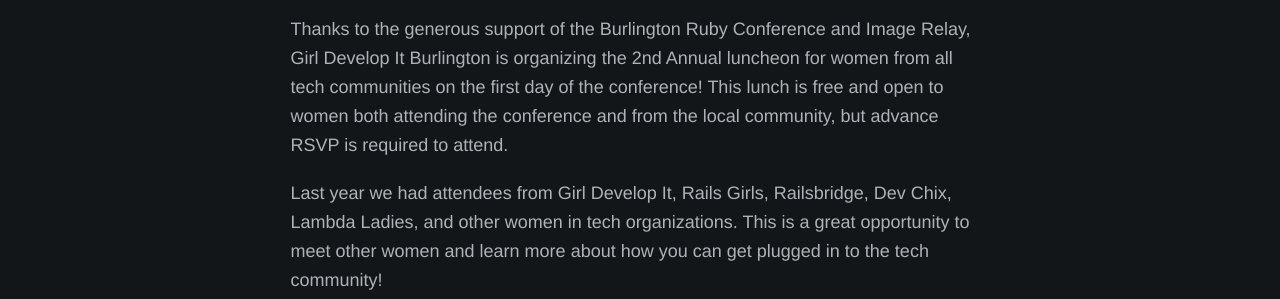
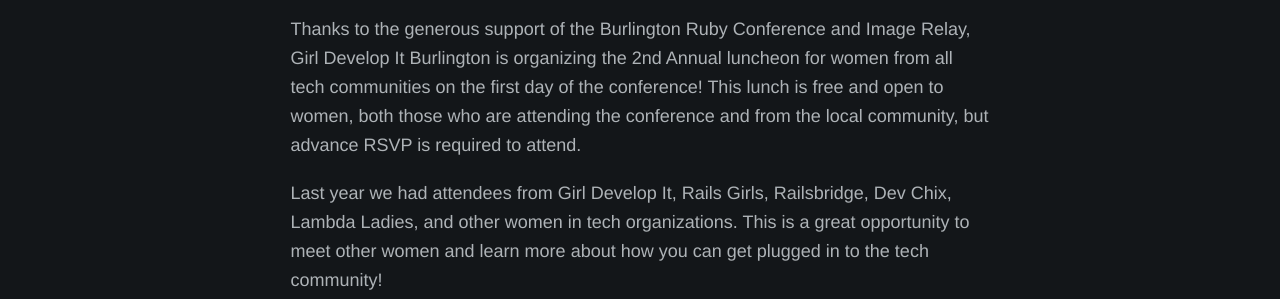
Before and after one commit to burlingtonruby/burlingtonrubyconference2014, a Jekyll site: the page built from ladies-in-tech-lunch.html, in a window 1280 px wide. Shown: the part 363-662 px from the top of the page. Built offline with Jekyll 4.4.1, drawn with Linux system fonts in a browser that asks for light colours.

Commit message:
Update ladies-in-tech-lunch.html
Edited the first paragraph a bit more.

```diff
--- a/ladies-in-tech-lunch.html
+++ b/ladies-in-tech-lunch.html
@@ -13,7 +13,7 @@
   <div class="column">
     <h2>Ladies in Tech Lunch - Saturday, August 2nd, 2014</h2>
 
-    <p>Thanks to the generous support of the Burlington Ruby Conference and Image Relay, Girl Develop It Burlington is organizing the 2nd Annual luncheon for women from all tech communities on the first day of the conference! This lunch is free and open to women both attending the conference and from the local community, but advance RSVP is required to attend.</p>
+    <p>Thanks to the generous support of the Burlington Ruby Conference and Image Relay, Girl Develop It Burlington is organizing the 2nd Annual luncheon for women from all tech communities on the first day of the conference! This lunch is free and open to women, both those who are attending the conference and from the local community, but advance RSVP is required to attend.</p>
     <p>Last year we had attendees from Girl Develop It, Rails Girls, Railsbridge, Dev Chix, Lambda Ladies, and other women in tech organizations. This is a great opportunity to meet other women and learn more about how you can get plugged in to the tech community!</p>
     <p>The 2nd Annual Ladies in Tech Lunch is a great opportunity for women attending the conference who love Ruby, or who want to learn more about Ruby, to meet others in the same boat in a fun, relaxed environment. Women from the local tech community are also welcome to attend.</p>
     <p>We cordially invite you to join us and make new friends, forge connections, and share Ruby programming stories with folks from all around the country.</p>
```
